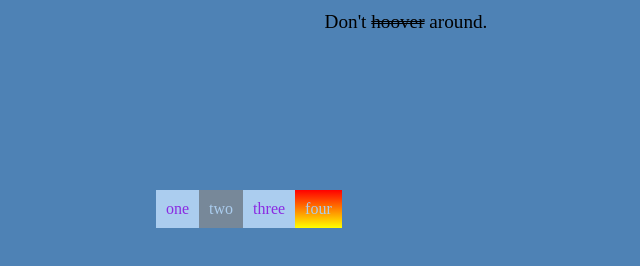
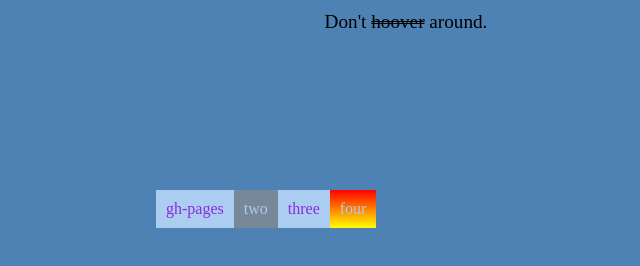
Before and after one commit to gnorken/gh_test, a plain HTML site: page index.html in a window 1280 px wide. Shown: the part 74-340 px from the top of the page, without its empty margins (234-874 px from the left). Drawn offline with Linux system fonts and the light colour scheme.

Commit message:
div gh_pages

```diff
--- a/index.html
+++ b/index.html
@@ -16,7 +16,7 @@
     <br>
     <br>
    <div id="container">
-       <div>one</div>
+       <div>gh-pages</div>
        <div>two</div>
        <div>three</div>
        <div id="myDiv">four</div>
```
